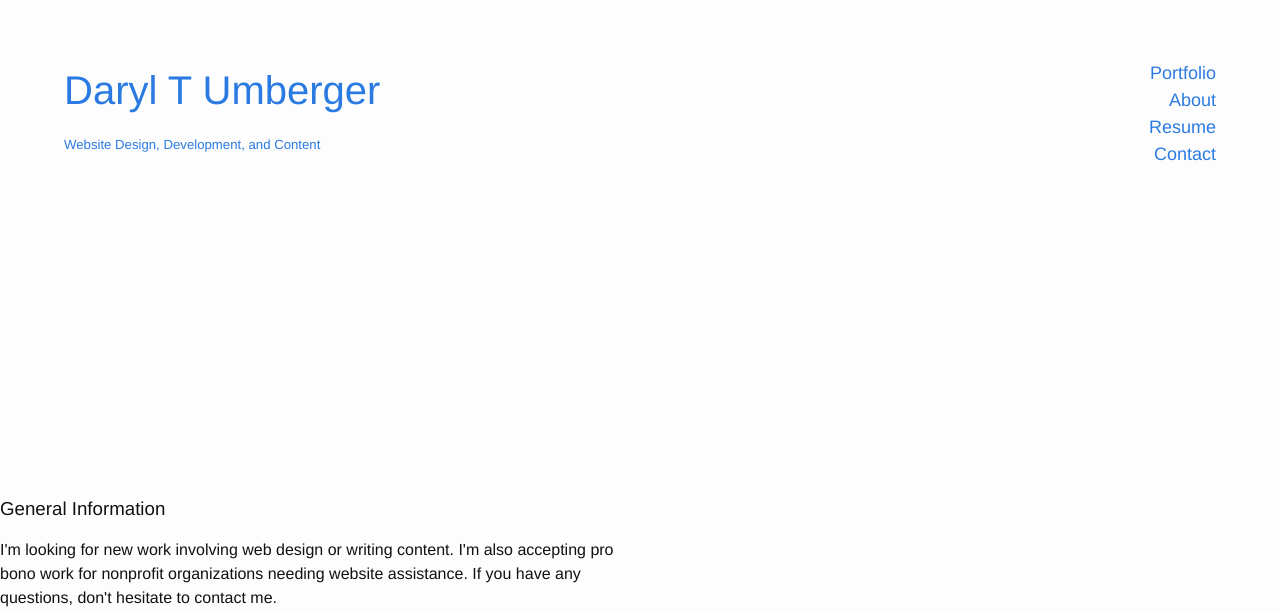
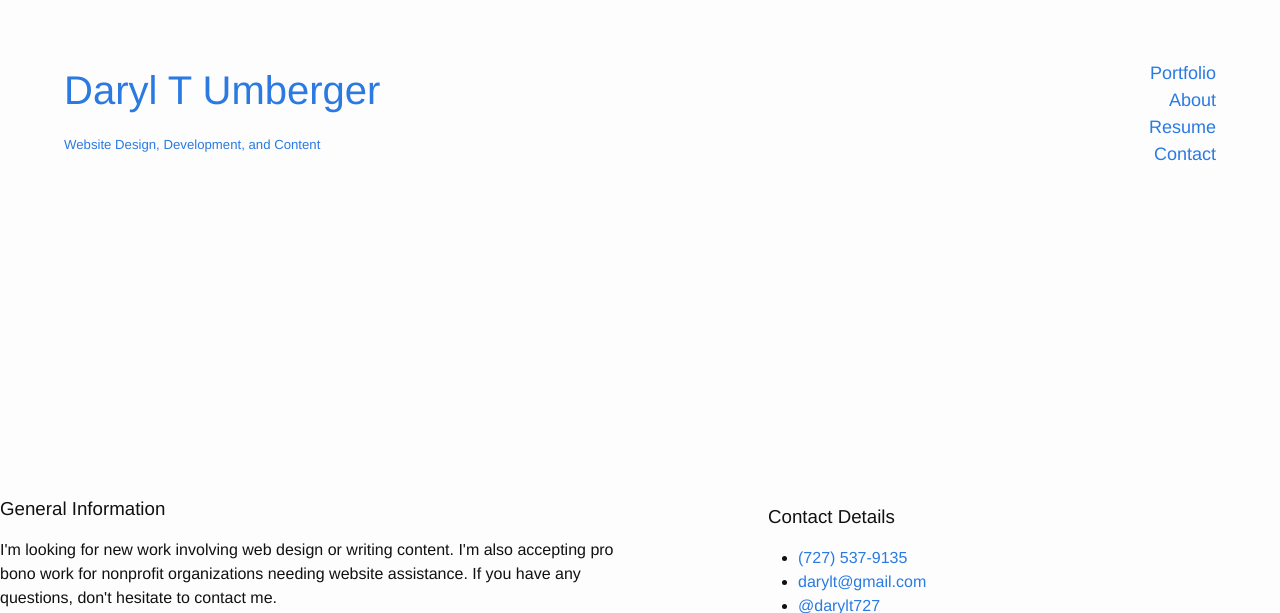
Before and after one commit to dt727/dt727.github.io, a Jekyll site: the page contact.html, which Jekyll copies as it is, in a window 1280 px wide. Shown: the top 613 px of the page. Built offline with Jekyll 4.4.1, drawn with Linux system fonts in a browser that asks for light colours; grey boxes are pictures that could not be loaded.

Commit message:
Update responsive.css

```diff
--- a/css/responsive.css
+++ b/css/responsive.css
@@ -11,7 +11,7 @@
   #secondary {
     width: 40%;
     float: right;
-    margin-top: 35%;
+    margin-top: 25%;
   }
 
 
```
